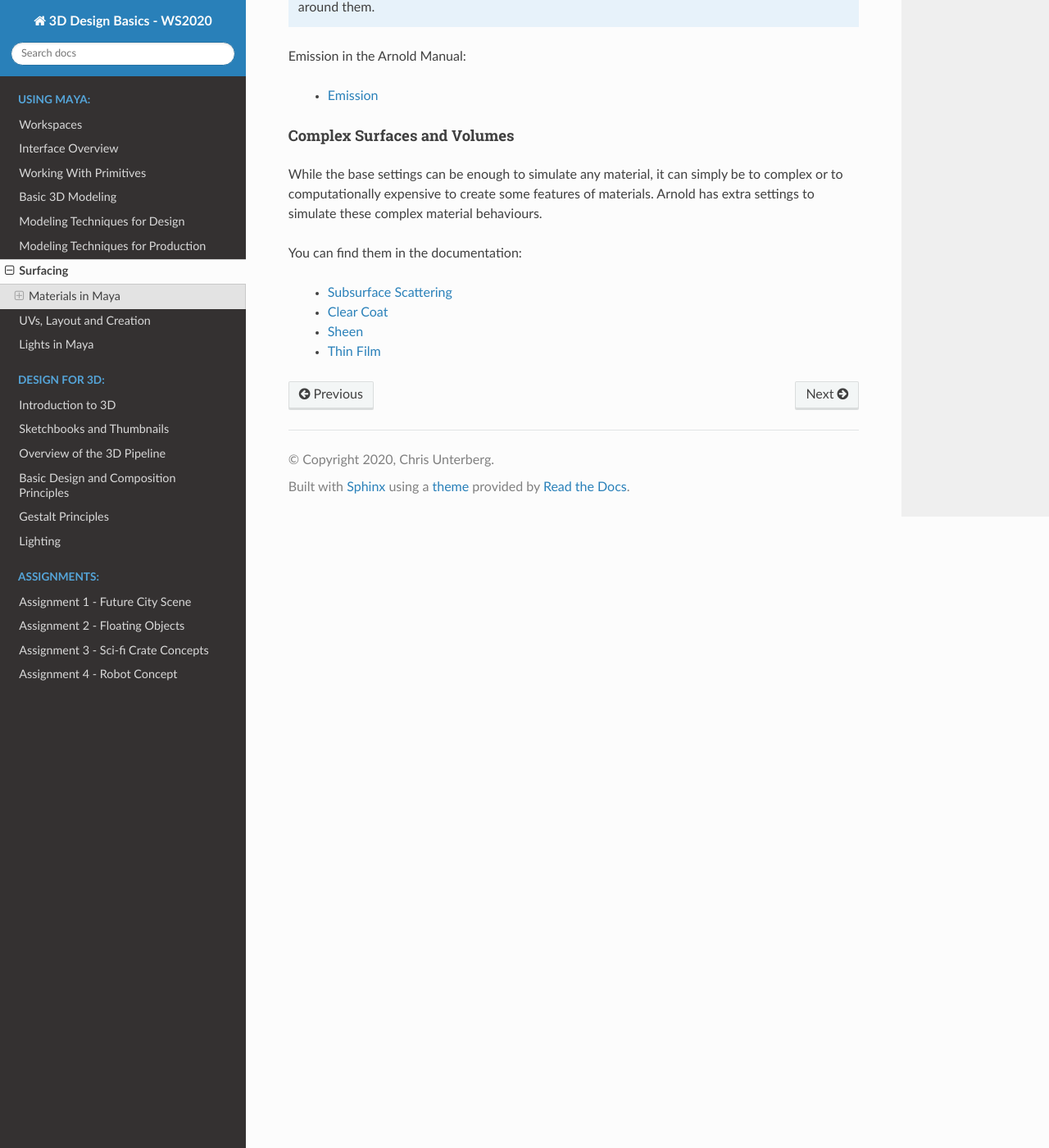
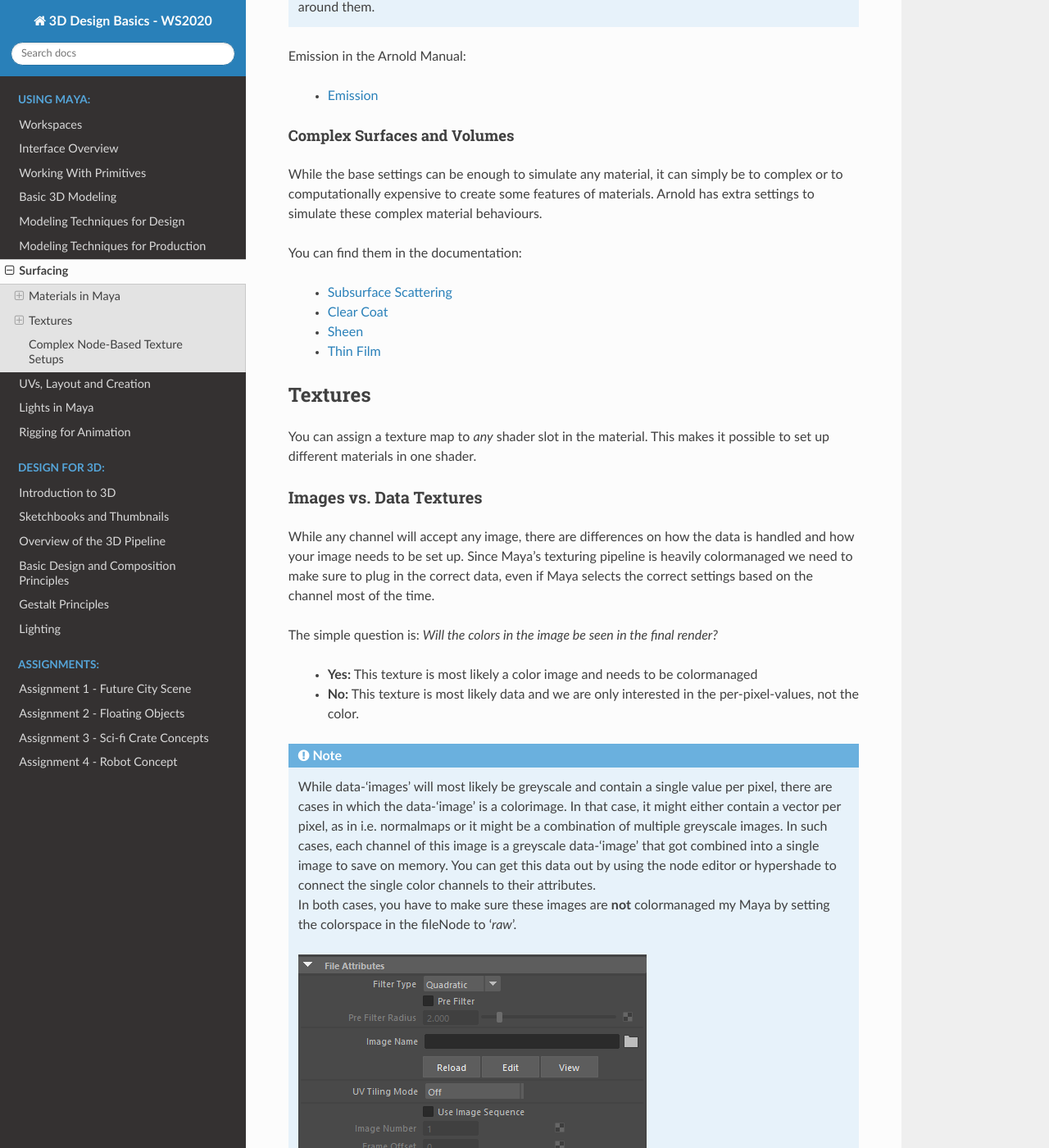
Before and after one commit to tetsuoanimation/beginner3dmaya2020, a Sphinx documentation site: the page built from documentation/lessons/L6_Materials.rst, in a window 1280 px wide and 1400 px high, scrolled down 6242 px. Shown: the whole window at 82% size. Built offline with Sphinx 7.4.7 and the Read the Docs theme 2.0.0, drawn with Linux system fonts in a browser that asks for light colours; some of the changed text lies outside the part shown.

Commit message:
adds assigning textures, base for complex node textures andtructure for rigging lesson

```diff
--- a/documentation/index.rst
+++ b/documentation/index.rst
@@ -33,6 +33,7 @@
     lessons/L6_Materials
     lessons/L7_UVs
     lessons/L8_Lights
+    lessons/L9_Rigging
 
 .. toctree::
     :maxdepth: 1
--- a/documentation/lessons/L6_Materials.rst
+++ b/documentation/lessons/L6_Materials.rst
@@ -141,3 +141,52 @@
     * `Clear Coat <https://docs.arnoldrenderer.com/display/A5AFMUG/Coat>`__
     * `Sheen <https://docs.arnoldrenderer.com/display/A5AFMUG/Sheen>`__
     * `Thin Film <https://docs.arnoldrenderer.com/display/A5AFMUG/Thin+Film>`__
+
+
+********
+Textures
+********
+
+You can assign a texture map to *any* shader slot in the material. This makes it possible to set up different materials in one shader.
+
+Images vs. Data Textures
+========================
+
+While any channel will accept any image, there are differences on how the data is handled and how your image needs to be set up. Since Maya's texturing pipeline is heavily colormanaged we need to make sure to plug in the correct data, even if Maya selects the correct settings based on the channel most of the time.
+
+The simple question is: *Will the colors in the image be seen in the final render?*
+
+    * **Yes:**    This texture is most likely a color image and needs to be colormanaged
+    * **No:**     This texture is most likely data and we are only interested in the per-pixel-values, not the color.
+
+.. note::
+    | While data-'images' will most likely be greyscale and contain a single value per pixel, there are cases in which the data-'image' is a colorimage. In that case, it might either contain a vector per pixel, as in i.e. normalmaps or it might be a combination of multiple greyscale images. In such cases, each channel of this image is a greyscale data-'image' that got combined into a single image to save on memory. You can get this data out by using the node editor or hypershade to connect the single color channels to their attributes.
+    | In both cases, you have to make sure these images are **not** colormanaged my Maya by setting the colorspace in the fileNode to '*raw*'.
+
+    .. image:: ./images/imageColorSpace.png
+
+
+Assinging Textures
+==================
+
+1. Open the Material Attributes in the Attribute Editor and find the attribute you want to add a texture to, for example 'Color'. - Click the small checkerboard icon.
+
+    .. image:: ./images/textureSlot.png
+
+2. From the 'Create Render Node' menu that opens up choose one of the texture render nodes available - if you want to add an image, choose '*File*'
+
+    .. image:: ./images/createRenderNodeMenu.png
+
+3. In the image file node, click the folder button to add your texture image
+
+    .. image:: ./images/fileNode.png
+
+
+*********************************
+Complex Node-Based Texture Setups
+*********************************
+
+You can use Maya's node-system to set up complex shader networks to procedurally generate a large number of textures.
+
+.. hint::
+    All images contain the 4 channels **Red**, **Green**, **Blue** and **Alpha**. These channels hold a **single float from 0 (Black) to 1 (White) per pixel** - all numbers inbetween are represented as different shades of grey. Mixing images (no matter which program) will *always* use math with these values to calculate the resulting value.
```
Also changed, not shown: documentation/lessons/L9_Rigging.rst (added, +190 -0 lines), documentation/lessons/images/createRenderNodeMenu.png (added), documentation/lessons/images/fileNode.png (added), documentation/lessons/images/imageColorSpace.png (added), documentation/lessons/images/textureSlot.png (added).
